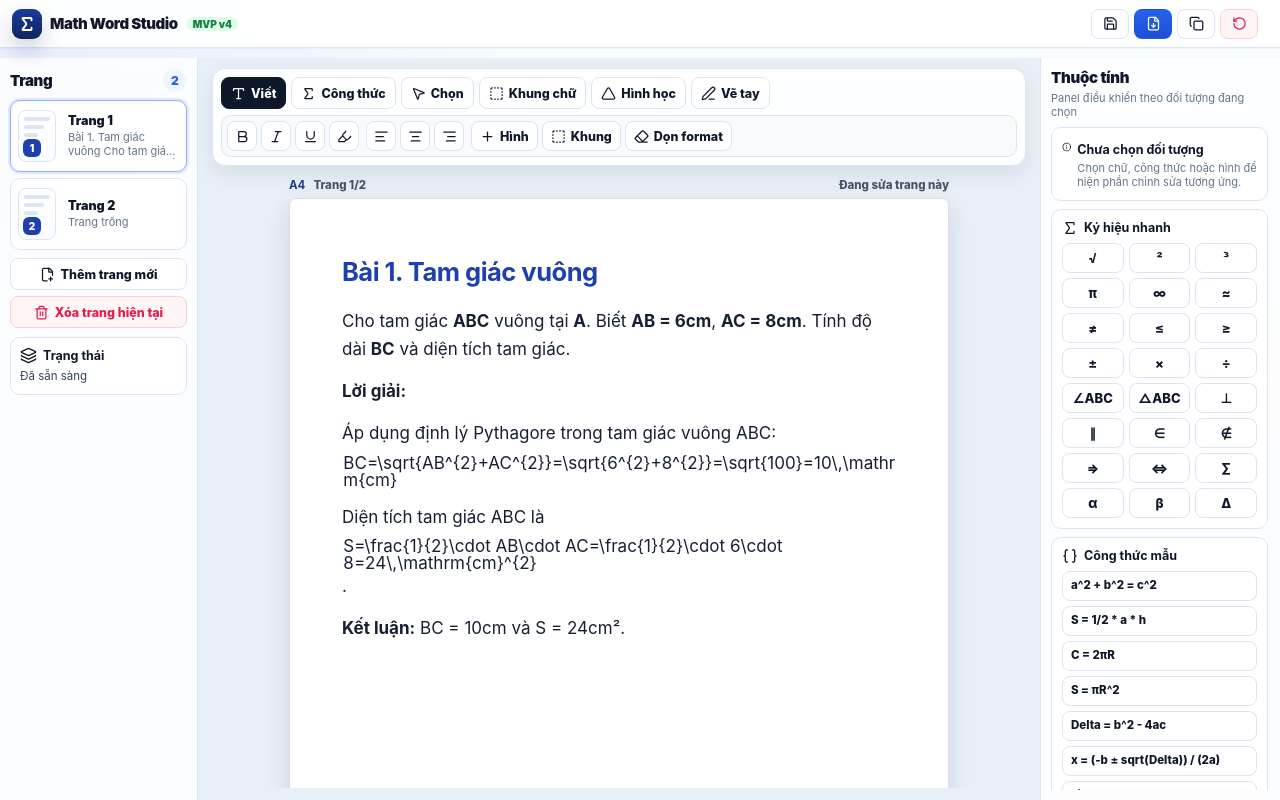
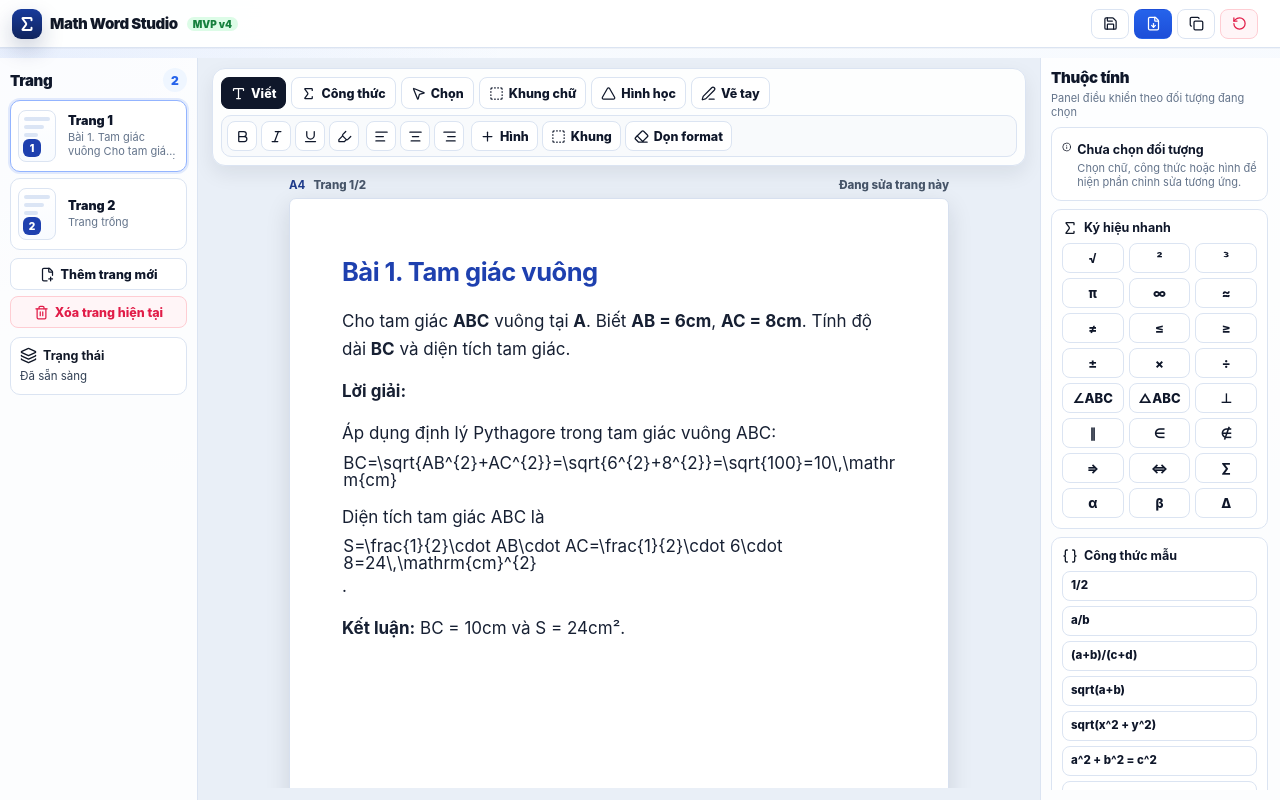
Before and after one commit to DangMinhNhat1509/math-word-studio, a React (Vite) app: page / in a window 1280 px wide. Built offline with nearby package versions, Linux system fonts and the light colour scheme.

Commit message:
Checkpoint current math editor changes before UI redesign

```diff
--- a/src/data/mathData.js
+++ b/src/data/mathData.js
@@ -1,19 +1,42 @@
 export const SYMBOLS = [
-  "√", "²", "³", "π",
-  "∞", "≈", "≠", "≤",
-  "≥", "±", "×", "÷",
-  "∠ABC", "△ABC", "⊥", "∥",
-  "∈", "∉", "⇒", "⇔",
-  "∑", "α", "β", "Δ",
+  "√",
+  "²",
+  "³",
+  "π",
+  "∞",
+  "≈",
+  "≠",
+  "≤",
+  "≥",
+  "±",
+  "×",
+  "÷",
+  "∠ABC",
+  "△ABC",
+  "⊥",
+  "∥",
+  "∈",
+  "∉",
+  "⇒",
+  "⇔",
+  "∑",
+  "α",
+  "β",
+  "Δ",
 ];
 
 export const FORMULAS = [
+  "1/2",
+  "a/b",
+  "(a+b)/(c+d)",
+  "sqrt(a+b)",
+  "sqrt(x^2 + y^2)",
   "a^2 + b^2 = c^2",
-  "S = 1/2 * a * h",
+  "S = (a*h)/2",
   "C = 2πR",
   "S = πR^2",
   "Delta = b^2 - 4ac",
-  "x = (-b ± sqrt(Delta)) / (2a)",
+  "x = (-b ± sqrt(Delta))/(2a)",
   "sin^2 x + cos^2 x = 1",
 ];
 
@@ -21,61 +44,79 @@ export const TEMPLATES = [
   {
     name: "Bài tam giác vuông",
     html: `
-      <h2>Bài toán tam giác vuông</h2>
-      <p>Cho tam giác <b>ABC</b> vuông tại <b>A</b>. Biết <b>AB = ...</b>, <b>AC = ...</b>. Tính <b>BC</b>.</p>
-      <p><b>Lời giải:</b></p>
-      <p>Áp dụng định lý Pythagore:</p>
-      <p>BC = √(AB² + AC²)</p>
-      <p>Thay số vào ta được:</p>
-      <p>BC = ...</p>
-      <p><b>Kết luận:</b> ...</p>
-    `,
+## Bài toán tam giác vuông
+
+Cho tam giác ABC vuông tại A. Biết AB = ..., AC = .... Tính BC.
+
+Lời giải:
+
+Áp dụng định lý Pythagore:
+
+BC = √(AB² + AC²)
+
+Thay số vào ta được:
+
+BC = ...
+
+Kết luận: ...
+`,
   },
   {
     name: "Bài hình học chứng minh",
     html: `
-      <h2>Bài hình học</h2>
-      <p><b>Giả thiết:</b> ...</p>
-      <p><b>Kết luận:</b> ...</p>
-      <p><b>Chứng minh:</b></p>
-      <p>Ta có ...</p>
-      <p>Vậy điều phải chứng minh là đúng.</p>
-    `,
+## Bài hình học
+
+Giả thiết: ...
+
+Kết luận: ...
+
+Chứng minh:
+
+Ta có ...
+
+Vậy điều phải chứng minh là đúng.
+`,
   },
   {
     name: "Trắc nghiệm A-D một dòng",
     html: `
-      <p><b>Câu 1.</b> Nội dung câu hỏi...</p>
-      <div class="choice-grid">
-        <div>A. ...</div>
-        <div>B. ...</div>
-        <div>C. ...</div>
-        <div>D. ...</div>
-      </div>
-    `,
+
+Câu 1. Nội dung câu hỏi...
+
+A. ...
+
+B. ...
+
+C. ...
+
+D. ...
+
+`,
   },
   {
     name: "Trắc nghiệm A-D mỗi dòng",
     html: `
-      <p><b>Câu 1.</b> Nội dung câu hỏi dài...</p>
-      <div class="choice-list">
-        <div>A. ...</div>
-        <div>B. ...</div>
-        <div>C. ...</div>
-        <div>D. ...</div>
-      </div>
-    `,
+
+Câu 1. Nội dung câu hỏi dài...
+
+A. ...
+
+B. ...
+
+C. ...
+
+D. ...
+
+`,
   },
   {
     name: "Đáp án trắc nghiệm",
     html: `
-      <p><b>Đáp án:</b></p>
-      <div class="answer-grid">
-        <span>1.A</span>
-        <span>2.B</span>
-        <span>3.C</span>
-        <span>4.D</span>
-      </div>
-    `,
+
+Đáp án:
+
+1.A 2.B 3.C 4.D
+
+`,
   },
 ];
--- a/src/styles/compact-responsive.css
+++ b/src/styles/compact-responsive.css
@@ -513,3 +513,36 @@
     width: min(794px, 100%) !important;
   }
 }
+
+/* Math field usability patch */
+.editor .mws-formula {
+  display: inline-flex !important;
+  align-items: center !important;
+  max-width: 100% !important;
+  min-width: 1.6em !important;
+  vertical-align: middle !important;
+}
+
+.editor .mws-formula.is-editing {
+  min-width: 72px !important;
+}
+
+.editor math-field.mws-math {
+  width: auto !important;
+  min-width: 1.8em !important;
+  max-width: 100% !important;
+  overflow: visible !important;
+  padding: 2px 4px !important;
+  border-radius: 6px !important;
+  line-height: 1.35 !important;
+}
+
+.editor .mws-formula.is-editing math-field.mws-math,
+.editor math-field.mws-math:focus,
+.editor math-field.mws-math:focus-within {
+  min-width: 88px !important;
+  background: #f8fbff !important;
+  outline: 1px solid rgba(37, 99, 235, 0.45) !important;
+  outline-offset: 1px !important;
+  box-shadow: 0 0 0 3px rgba(37, 99, 235, 0.08) !important;
+}
```
